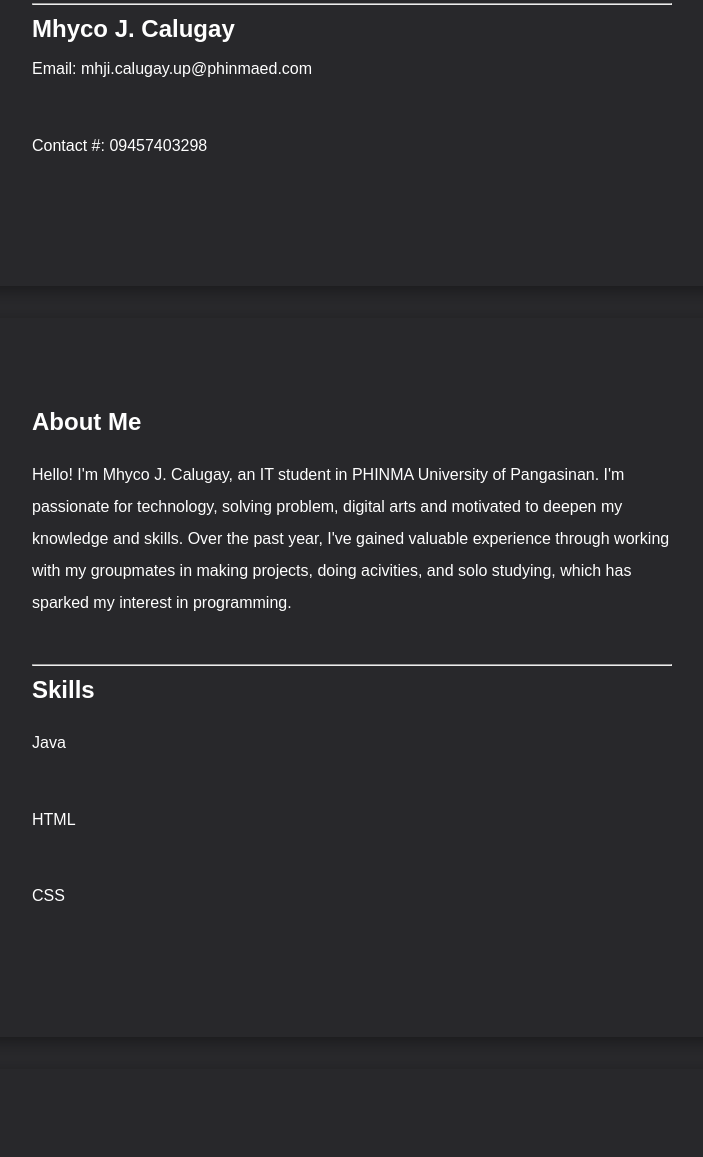
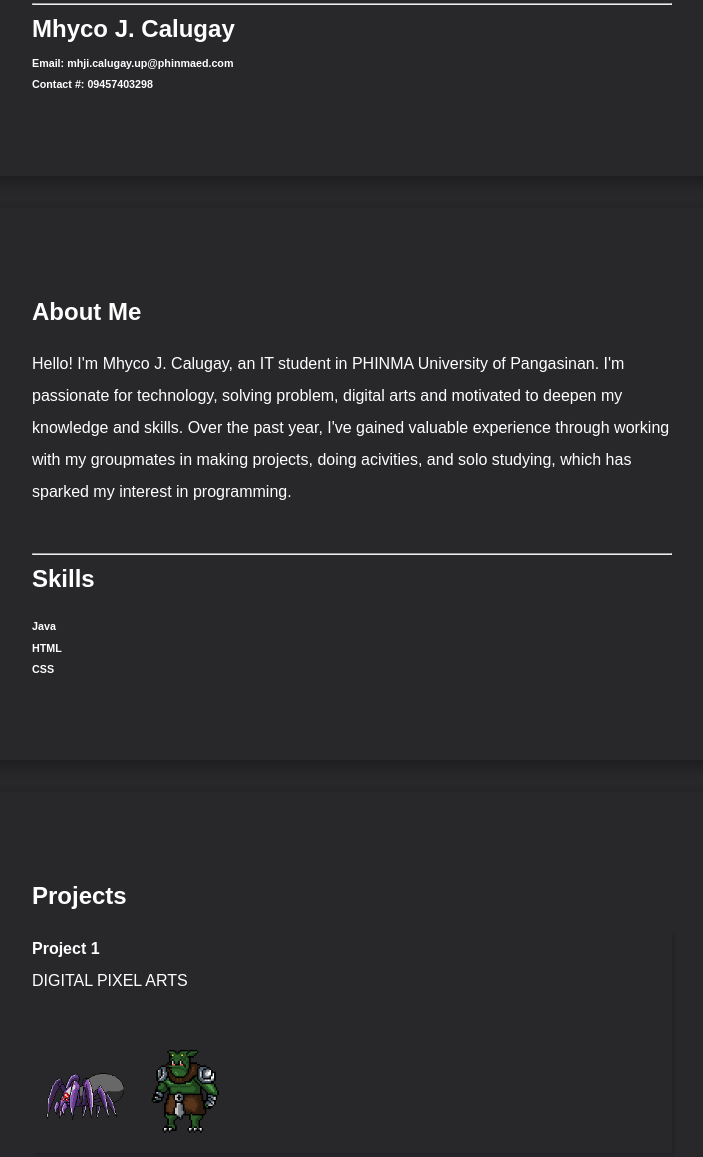
Before and after one commit to Mhyco08/mhyco_calugay, a plain HTML site: page index.html in a window 1280 px wide. Shown: the part 313-1470 px from the top of the page, without its empty margins (288-991 px from the left). Drawn offline with Linux system fonts and the light colour scheme.

Commit message:
Update index.html

```diff
--- a/index.html
+++ b/index.html
@@ -23,8 +23,8 @@
             <img src="458202410_1035452741393624_6057781116083675332_n.jpg" alt="Profile Picture">
             <hr>
             <h2>Mhyco J. Calugay</h2>
-            <p>Email: mhji.calugay.up@phinmaed.com</p>
-            <p>Contact #: 09457403298</p>
+            <h6>Email: mhji.calugay.up@phinmaed.com</h6>
+            <h6>Contact #: 09457403298</h6>
         </section>
 
         <section id="about">
@@ -32,9 +32,9 @@
             <p>Hello! I'm Mhyco J. Calugay, an IT student in PHINMA University of Pangasinan. I'm passionate for technology, solving problem, digital arts and motivated to deepen my knowledge and skills. Over the past year, I've gained valuable experience through working with my groupmates in making projects, doing acivities, and solo studying, which has sparked my interest in programming.</p>
             <hr>
             <h1>Skills</h1>
-            <p>Java</p>
-            <p>HTML</p>
-            <p>CSS</p>
+            <h6>Java</h6>
+            <h6>HTML</h6>
+            <h6>CSS</h6>
         </section>
 
         <section id="projects">
```
